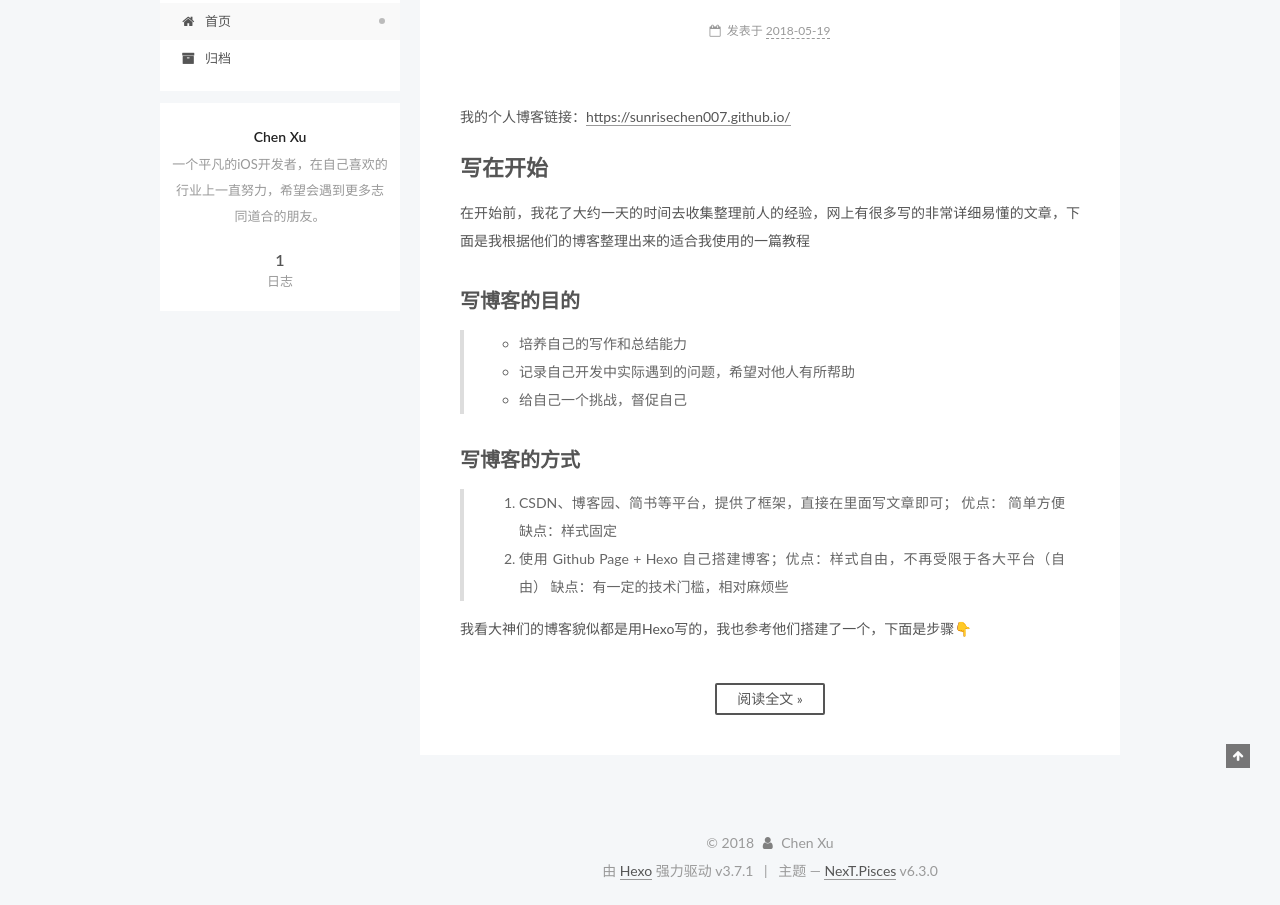
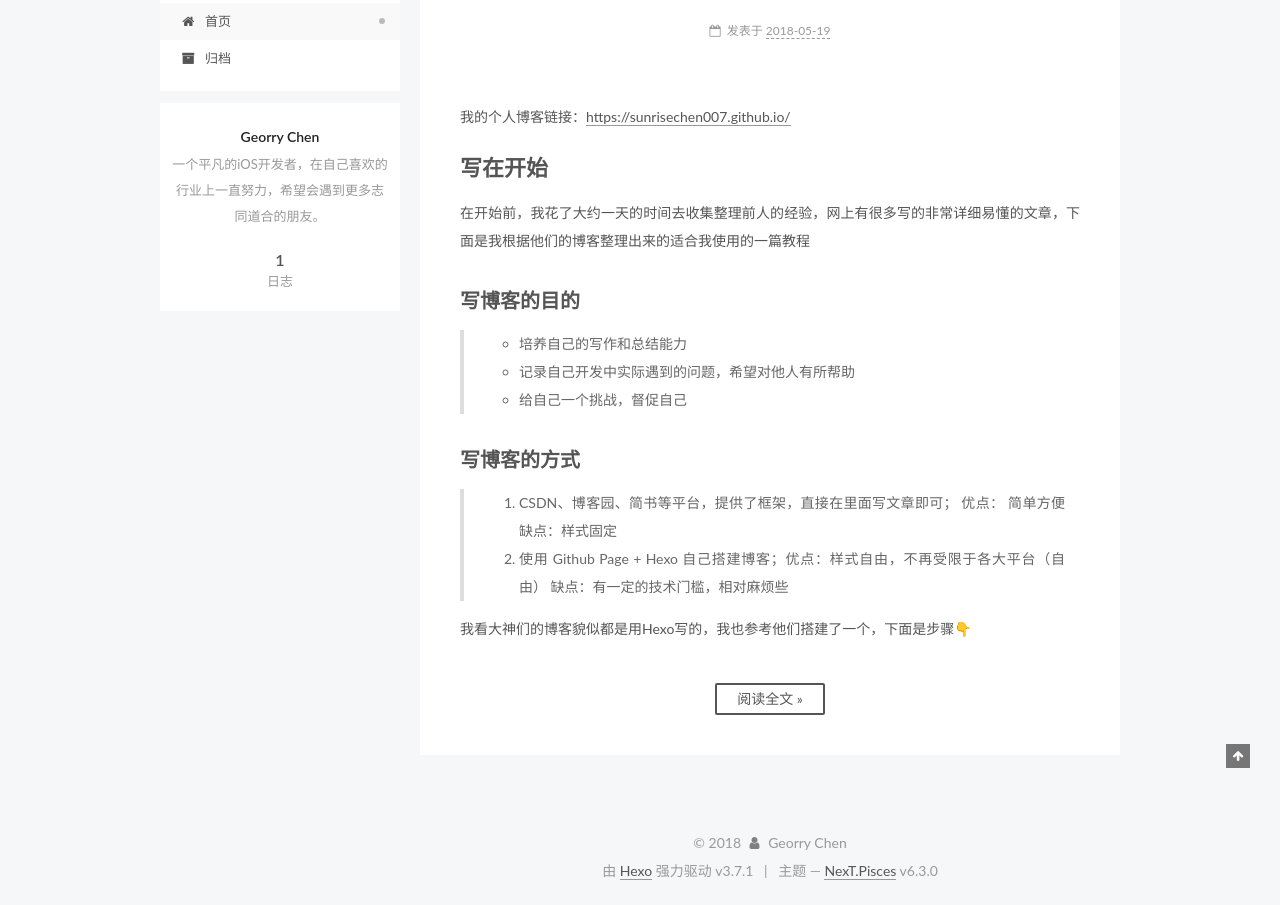
Before and after one commit to georrychen/sunrisechen007.github.io, a plain HTML site: page index.html in a window 1280 px wide. Shown: the part 132-1037 px from the top of the page. Drawn offline with Linux system fonts and the light colour scheme.

Commit message:
Site updated: 2018-05-19 16:58:10

```diff
--- a/index.html
+++ b/index.html
@@ -287,7 +287,7 @@
     <link itemprop="mainEntityOfPage" href="http://yoursite.com/2018/05/19/我是如何一步一步搭建属于自己的博客的（Hexo-Github/">
 
     <span hidden itemprop="author" itemscope itemtype="http://schema.org/Person">
-      <meta itemprop="name" content="Chen Xu">
+      <meta itemprop="name" content="Georry Chen">
       <meta itemprop="description" content="一个平凡的iOS开发者，在自己喜欢的行业上一直努力，希望会遇到更多志同道合的朋友。">
       <meta itemprop="image" content="/images/avatar.gif">
     </span>
@@ -460,7 +460,7 @@
         <div class="site-overview">
           <div class="site-author motion-element" itemprop="author" itemscope itemtype="http://schema.org/Person">
 
-              <p class="site-author-name" itemprop="name">Chen Xu</p>
+              <p class="site-author-name" itemprop="name">Georry Chen</p>
               <p class="site-description motion-element" itemprop="description">一个平凡的iOS开发者，在自己喜欢的行业上一直努力，希望会遇到更多志同道合的朋友。</p>
           </div>
 
@@ -519,7 +519,7 @@
   <span class="with-love" id="animate">
     <i class="fa fa-user"></i>
   </span>
-  <span class="author" itemprop="copyrightHolder">Chen Xu</span>
+  <span class="author" itemprop="copyrightHolder">Georry Chen</span>
 
 
 
```
Also changed, not shown: 2018/05/19/我是如何一步一步搭建属于自己的博客的（Hexo-Github/index.html (+3 -3 lines), archives/2018/05/index.html (+2 -2 lines), archives/2018/index.html (+2 -2 lines), archives/index.html (+2 -2 lines).
